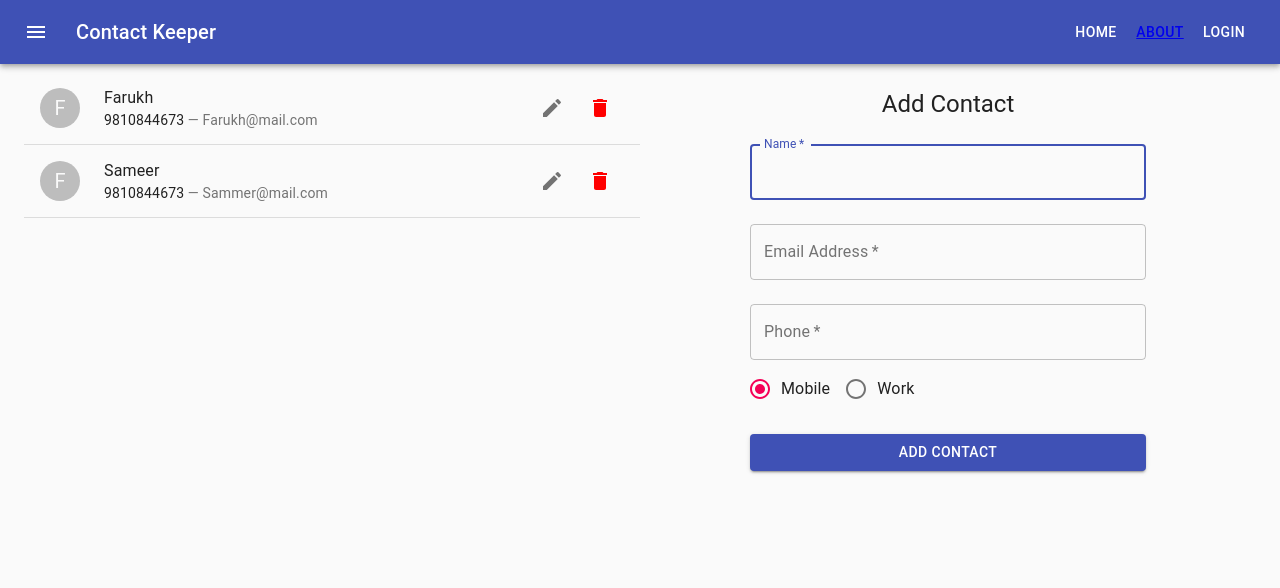
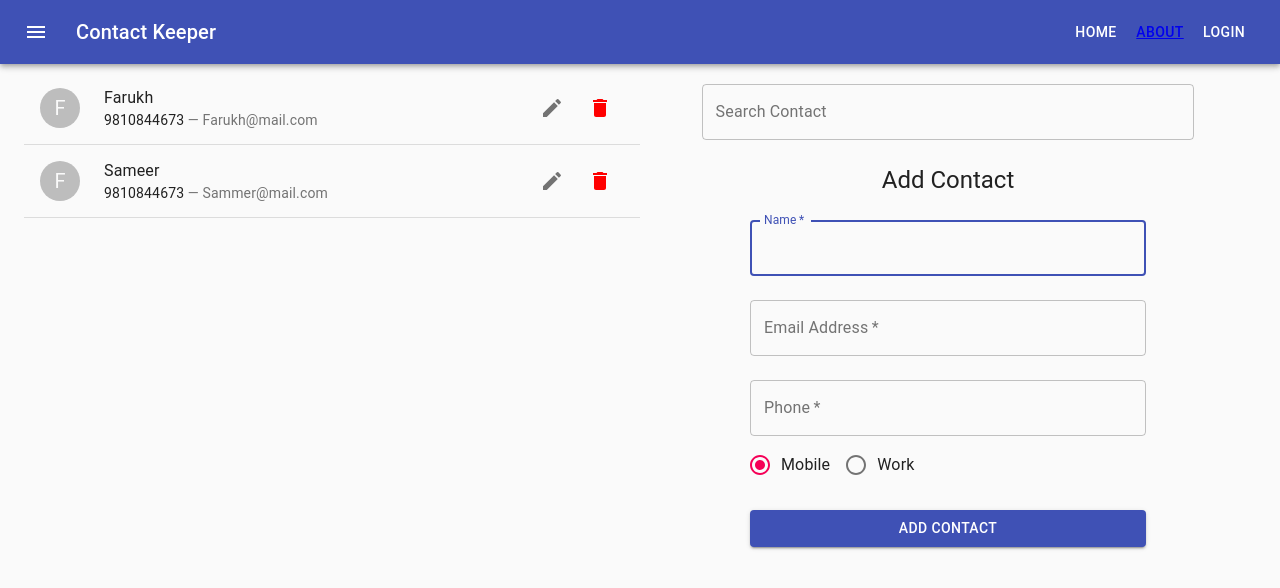
Before and after one commit to FarukhSaifi/ContactKeeper, a React (Create React App) app in the folder client/: page / in a window 1280 px wide. Shown: the top 588 px of the page. Built offline with nearby package versions, Linux system fonts and the light colour scheme.

Commit message:
Add Filter Contacts

```diff
--- a/client/src/Components/Contacts/Contacts.js
+++ b/client/src/Components/Contacts/Contacts.js
@@ -6,17 +6,34 @@ import ContactItem from "./ContactItem";
 
 const Contacts = () => {
   const contactContext = useContext(ContactContext);
-  const { contacts } = contactContext;
+  const { contacts, filtered } = contactContext;
+
+  if (contacts.length === 0) {
+    return <h4>Empty</h4>;
+  }
   return (
     <Fragment>
       <List component="div">
-        {console.log(contacts)}
-        {contacts.map(SingleContact => (
-          <Fragment>
-            <ContactItem key={SingleContact.id} SingleContact={SingleContact} />
-            <Divider />
-          </Fragment>
-        ))}
+        {filtered !== null
+          ? filtered.map(SingleContact => (
+              <Fragment>
+                <ContactItem
+                  key={SingleContact.id}
+                  SingleContact={SingleContact}
+                />
+                <Divider />
+              </Fragment>
+            ))
+          : contacts.map(SingleContact => (
+              <Fragment>
+                <ContactItem
+                  key={SingleContact.id}
+                  SingleContact={SingleContact}
+                />
+
+                <Divider />
+              </Fragment>
+            ))}
       </List>
     </Fragment>
   );
--- a/client/src/Components/Context/ContactReducer.js
+++ b/client/src/Components/Context/ContactReducer.js
@@ -42,6 +42,20 @@ export default (state, action) => {
         )
       };
 
+    case FLITER_CONTACT:
+      return {
+        ...state,
+        filtered: state.contacts.filter(contact => {
+          const regex = new RegExp(`${action.payload}`, "gi");
+          return contact.name.match(regex) || contact.email.match(regex);
+        })
+      };
+    case CLEAR_FILTER:
+      return {
+        ...state,
+        filtered: null
+      };
+
     default:
       return state;
   }
--- a/client/src/Components/Context/ContactState.js
+++ b/client/src/Components/Context/ContactState.js
@@ -32,7 +32,8 @@ const ContactState = props => {
         type: "Work"
       }
     ],
-    current: null
+    current: null,
+    filtered: null
   };
   const [state, dispatch] = useReducer(contactReducer, initialState);
 
@@ -75,8 +76,14 @@ const ContactState = props => {
   };
 
   //    FLITER_CONTACT,
+  const filterContacts = text => {
+    dispatch({ type: FLITER_CONTACT, payload: text });
+  };
 
   //    CLEAR_FILTER,
+  const clearFilter = () => {
+    dispatch({ type: CLEAR_FILTER });
+  };
 
   //    SET_ALERT,
 
@@ -87,11 +94,14 @@ const ContactState = props => {
       value={{
         contacts: state.contacts,
         current: state.current,
+        filtered: state.filtered,
         addContact,
         deleteContact,
         setCurrent,
         clearCurrent,
-        updateContact
+        updateContact,
+        filterContacts,
+        clearFilter
       }}
     >
       {props.children}
--- /dev/null
+++ b/client/src/Components/Layout/ContactFilter.js
@@ -0,0 +1,50 @@
+import React, { useContext, useRef, useEffect } from "react";
+import { TextField, makeStyles } from "@material-ui/core";
+import contactContext from "../context/contactContext";
+const ContactFilter = () => {
+  const context = useContext(contactContext);
+  const { filterContacts, clearFilter, filtered } = context;
+  const text = useRef("");
+
+  useEffect(() => {
+    if (filtered === null) {
+      text.current.value = "";
+    }
+  });
+
+  const onChange = e => {
+    e.preventDefault();
+    if (text.current.value === "") {
+      filterContacts(e.target.value);
+    } else {
+      clearFilter();
+    }
+  };
+
+  const onSubmit = e => {
+    e.preventDefault();
+  };
+
+  const classes = useStyle();
+  return (
+    <form onSubmit={onSubmit} className={classes.FormMargin}>
+      <TextField
+        ref={text}
+        label="Search Contact"
+        type="text"
+        variant="outlined"
+        fullWidth
+        onChange={onChange}
+      />
+    </form>
+  );
+};
+
+const useStyle = makeStyles(theme => ({
+  FormMargin: {
+    paddingLeft: "10%",
+    paddingRight: "10%",
+    marginTop: "20px"
+  }
+}));
+export default ContactFilter;
--- a/client/src/Components/Layout/Home.js
+++ b/client/src/Components/Layout/Home.js
@@ -2,15 +2,17 @@ import React from "react";
 import { Grid } from "@material-ui/core";
 import Contacts from "../Contacts/Contacts";
 import ContactForm from "../Contacts/ContactForm";
+import ContactFilter from "./ContactFilter";
 
 const Home = () => {
   return (
     <div>
       <Grid container>
-        <Grid item xs={6} sm={12} md={6}>
+        <Grid item xs={12} sm={12} md={6}>
           <Contacts />
         </Grid>
-        <Grid item xs={6} sm={12} md={6}>
+        <Grid item xs={12} sm={12} md={6}>
+          <ContactFilter />
           <ContactForm />
         </Grid>
       </Grid>
```
